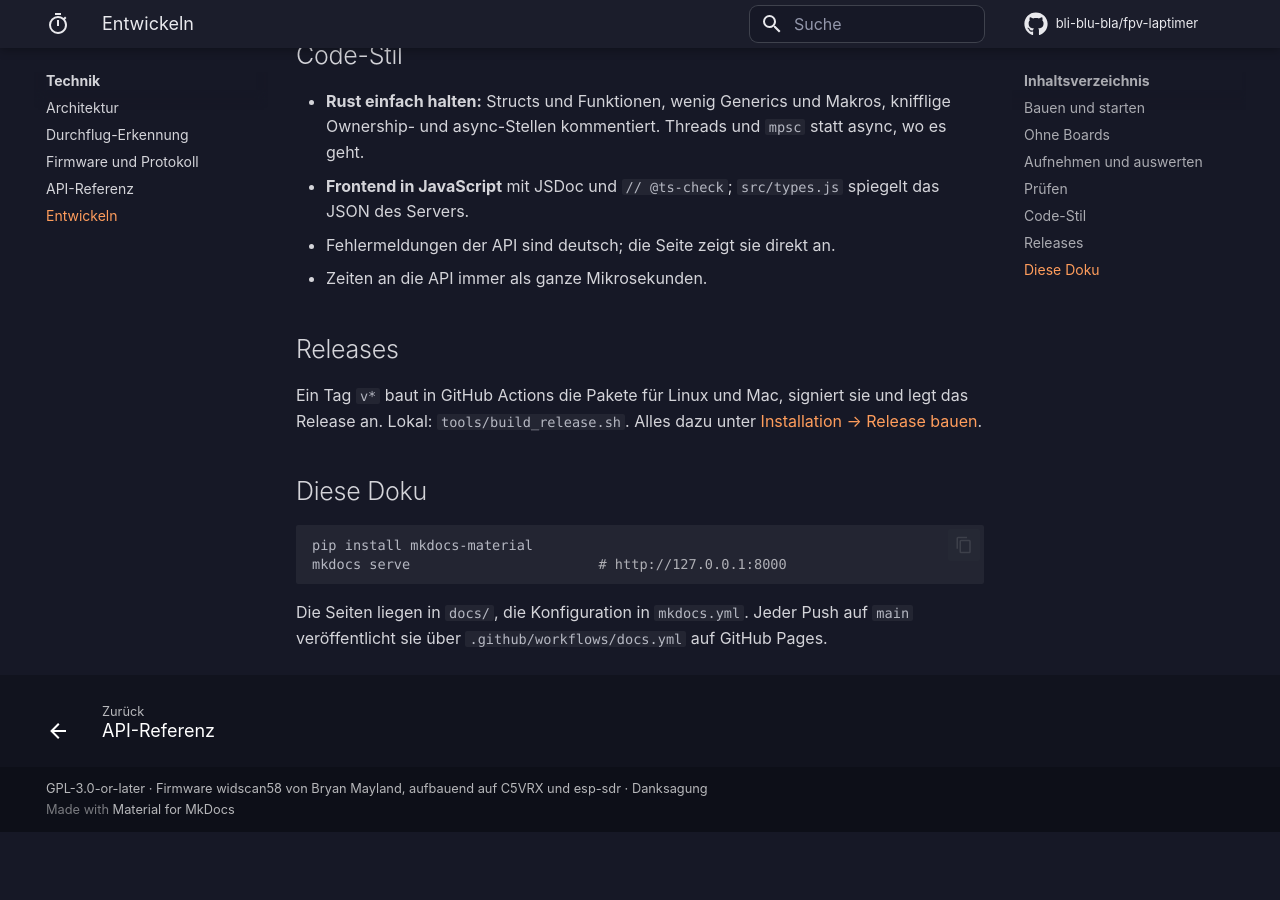
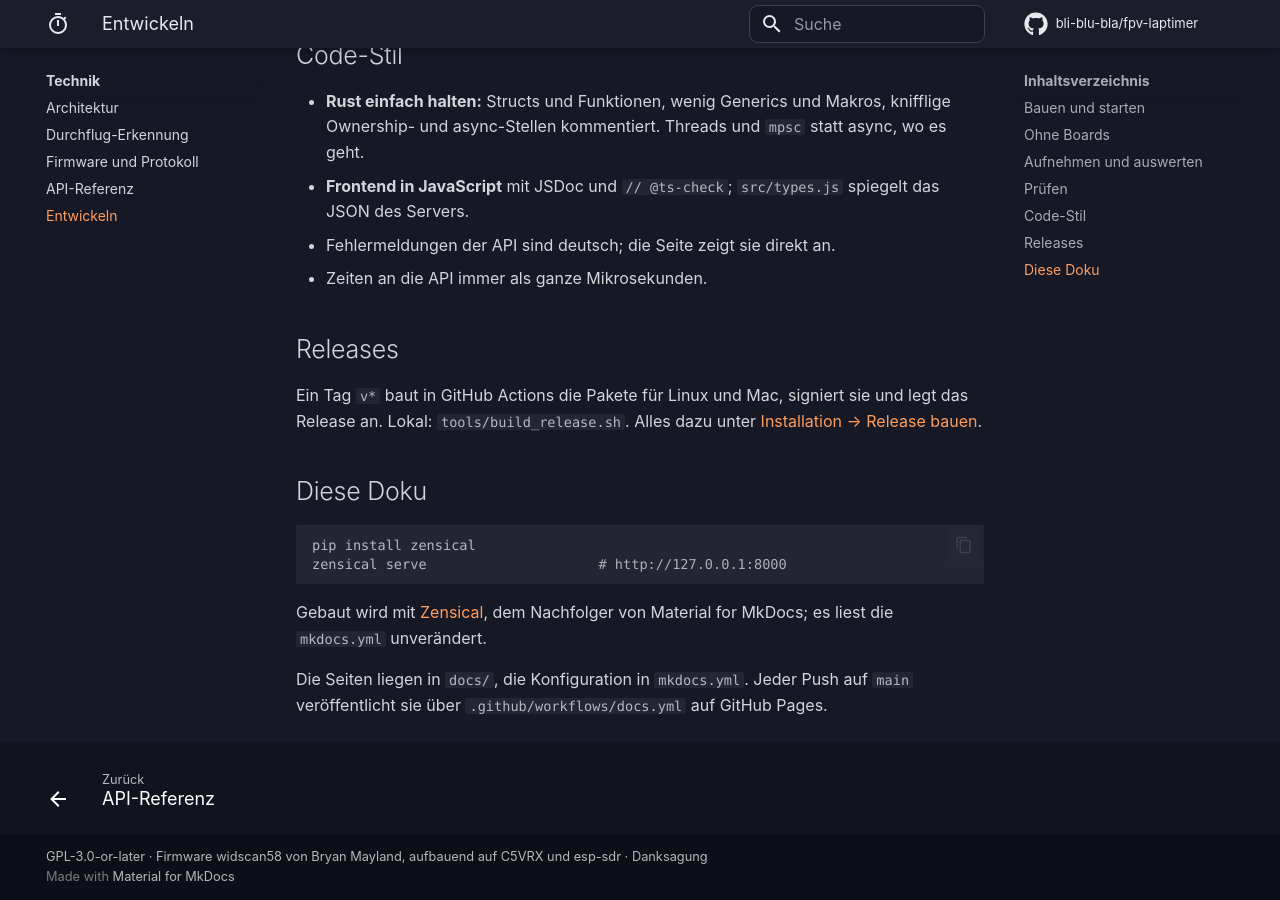
Before and after one commit to bli-blu-bla/fpv-laptimer, an MkDocs documentation site: the page built from docs/technik/entwickeln.md, in a window 1280 px wide and 900 px high, scrolled down 1380 px. Built offline with MkDocs 1.6.1 and Material for MkDocs 9.7.7, drawn with Linux system fonts in a browser that asks for light colours; comment, search, counter and statistics services are not loaded; before the commit the page ends 2212 px from its top, so only the background shows below that.

Commit message:
Switch docs site to Zensical
- Migrate from mkdocs-material to Zensical, the successor of Material for MkDocs
- Update `.github/workflows/docs.yml` to use Zensical for build and deployment
- Adjust development and technical documentation to reflect the change
- Maintain compatibility with the existing `mkdocs.yml` configuration

````diff
--- a/docs/technik/entwickeln.md
+++ b/docs/technik/entwickeln.md
@@ -73,9 +73,12 @@ Release an. Lokal: `tools/build_release.sh`. Alles dazu unter
 ## Diese Doku
 
 ```sh
-pip install mkdocs-material
-mkdocs serve                       # http://127.0.0.1:8000
+pip install zensical
+zensical serve                     # http://127.0.0.1:8000
 ```
+
+Gebaut wird mit [Zensical](https://zensical.org), dem Nachfolger von Material for MkDocs; es
+liest die `mkdocs.yml` unverändert.
 
 Die Seiten liegen in `docs/`, die Konfiguration in `mkdocs.yml`. Jeder Push auf `main`
 veröffentlicht sie über `.github/workflows/docs.yml` auf GitHub Pages.
--- a/mkdocs.yml
+++ b/mkdocs.yml
@@ -1,5 +1,6 @@
-# Die Doku-Seite (GitHub Pages): mkdocs build, Theme Material.
-# Lokal: pip install mkdocs-material && mkdocs serve
+# Die Doku-Seite (GitHub Pages), gebaut mit Zensical, dem Nachfolger von Material
+# for MkDocs (liest diese Datei so, wie sie ist; mkdocs-material ginge auch noch).
+# Lokal: pip install zensical && zensical serve
 # Veröffentlicht von .github/workflows/docs.yml bei jedem Push auf main.
 site_name: FPV Laptimer
 site_description: Rundenzeitmessung für FPV-Flüge im kleinen Rahmen mit Freunden, mit ESP32-C5-Boards als Empfänger
````
Also changed, not shown: CLAUDE.md (+1 -1 lines), 2 other files.
